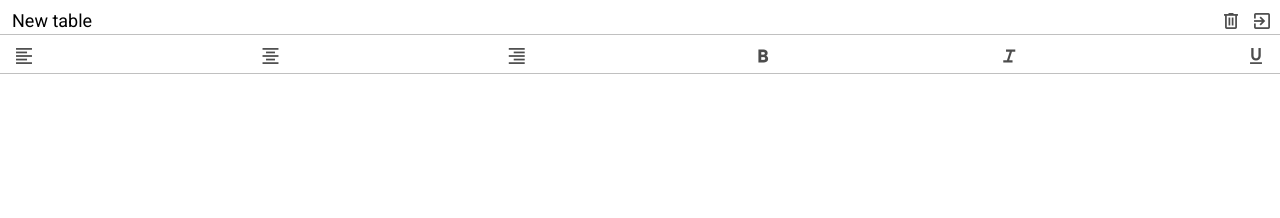
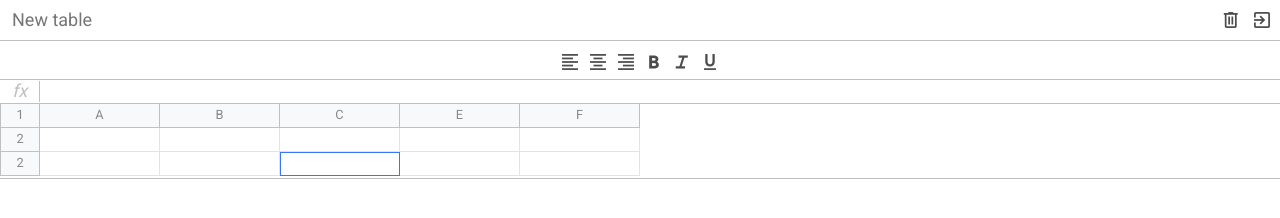
Before and after one commit to guzzun/framework-excel, a website built with webpack: page src/index.html in a window 1280 px wide. Built offline with nearby package versions, Linux system fonts and the light colour scheme; a web font is replaced by a local one.

Commit message:
add table

```diff
--- a/src/index.html
+++ b/src/index.html
@@ -12,9 +12,11 @@
 
 <body>
     <div id="App">
+        <!-- excel -->
         <div class="excel">
+            <!-- excel__header -->
             <div class="excel__header">
-                <input class="input" type="text" value="New table">
+                <input class="input" type="text" placeholder="New table">
                 <div>
                     <div class="button">
                         <span class="material-symbols-outlined">
@@ -28,6 +30,7 @@
                     </div>
                 </div>
             </div>
+            <!-- excel__toolbar -->
             <div class="excel__toolbar">
                 <div class="button">
                     <span class="material-symbols-outlined">
@@ -60,8 +63,46 @@
                     </span>
                 </div>
             </div>
-            <div class="excel__formula"></div>
-            <div class="excel__table"></div>
+            <!-- excel__formula -->
+            <div class="excel__formula">
+                <div class="info">fx</div>
+                <div class="input" contenteditable="true" spellcheck="false"></div>
+            </div>
+            <!-- excel__table -->
+            <div class="excel__table">
+                <div class="row">
+                    <div class="row-info">1</div>
+                    <div class="row-data">
+                        <div class="column">A</div>
+                        <div class="column">B</div>
+                        <div class="column">C</div>
+                        <div class="column">E</div>
+                        <div class="column">F</div>
+                    </div>
+                </div>
+                <!-- row -->
+                <div class="row">
+                    <div class="row-info">2</div>
+                    <div class="row-data">
+                        <div class="cell" contenteditable="true"></div>
+                        <div class="cell" contenteditable="true"></div>
+                        <div class="cell" contenteditable="true"></div>
+                        <div class="cell" contenteditable="true"></div>
+                        <div class="cell" contenteditable="true"></div>
+                    </div>
+                </div>
+                <!-- row -->
+                <div class="row">
+                    <div class="row-info">2</div>
+                    <div class="row-data">
+                        <div class="cell" contenteditable="true"></div>
+                        <div class="cell" contenteditable="true"></div>
+                        <div class="cell selected" contenteditable="true"></div>
+                        <div class="cell" contenteditable="true"></div>
+                        <div class="cell" contenteditable="true"></div>
+                    </div>
+                </div>
+            </div>
         </div>
     </div>
 </body>
--- a/src/scss/_mixins.scss
+++ b/src/scss/_mixins.scss
@@ -1,4 +1,4 @@
-@mixin button ($color:#b23e35) {
+@mixin button ($color:$blue) {
     position: relative;
     height: 24px;
     min-width: 24px;
--- a/src/scss/_variables.scss
+++ b/src/scss/_variables.scss
@@ -1,4 +1,10 @@
 $gray: #C0C0C0;
 $blue: #1a73e8;
-$header-height: 34px;
-$toolbar-height: 40px
+
+$header-height: 40px;
+$toolbar-height: 40px;
+$formula-height: 24px;
+
+$cell-width: 40px;
+$row-height: 24px;
+$column-width: 120px;
--- a/src/scss/formula.scss
+++ b/src/scss/formula.scss
@@ -3,4 +3,31 @@
 
 .excel__formula {
     position: absolute;
+    top: $header-height+$toolbar-height;
+    right: 0;
+    left: 0;
+    height: $formula-height;
+    border-bottom: 1px solid $gray;
+    display: flex;
+    align-items: center;
+
+    .info {
+        min-width: $cell-width;
+        text-align: center;
+        font-size: 18px;
+        font-style: italic;
+        color: $gray;
+        border-right: 1px solid $gray;
+    }
+
+    .input {
+        width: 100%;
+        height: 100%;
+        padding: 4px;
+        font-size: 12px;
+        outline: none;
+        text-wrap: nowrap;
+        white-space: nowrap;
+        overflow: hidden;
+    }
 }
--- a/src/scss/header.scss
+++ b/src/scss/header.scss
@@ -6,11 +6,12 @@
     top: 0;
     right: 0;
     left: 0;
-    padding: 8px 4px 0;
+    padding: 8px 4px;
     height: $header-height;
     display: flex;
     justify-content: space-between;
     align-items: center;
+    align-content: center;
 
     // .excel .excel__header > .input
     & .input {
--- a/src/scss/index.scss
+++ b/src/scss/index.scss
@@ -18,4 +18,8 @@ body {
 
 .excel {
     position: relative;
+    height: 100%;
+    max-width: 100%;
+    font-size: .8rem;
+    color: #888;
 }
--- a/src/scss/table.scss
+++ b/src/scss/table.scss
@@ -3,4 +3,65 @@
 
 .excel__table {
     position: absolute;
+    top: $header-height+$toolbar-height+$formula-height;
+    left: 0;
+    right: 0;
+    padding-bottom: 2px;
+    overflow-x: auto;
+    border-bottom: 1px solid $gray;
+
+    .row {
+        display: flex;
+        flex-direction: row;
+        min-height: 20px;
+        height: $row-height;
+    }
+
+    .row-info {
+        height: 100%;
+        display: flex;
+        justify-content: center;
+        align-items: center;
+        min-width: $cell-width;
+        border: 1px solid $gray;
+        border-top: none;
+
+        background-color: #F8F9FA;
+    }
+
+    .row-data {
+        display: flex;
+    }
+
+    .column {
+        display: flex;
+        justify-content: center;
+        align-items: center;
+        min-width: $cell-width;
+        width: $column-width;
+        height: 100%;
+        border: 1px solid $gray;
+        border-top: none;
+        border-left: none;
+
+        background-color: #F8F9FA;
+    }
+
+    .cell {
+        min-width: $cell-width;
+        padding: 8px;
+        width: $column-width;
+        height: 100%;
+        border: 1px solid #e2e3e3;
+        border-top: none;
+        border-left: none;
+        white-space: nowrap;
+        outline: none;
+
+        &.selected {
+            z-index: 1;
+            border: none;
+            border: 1px solid #3c74ff;
+        }
+    }
 }
--- a/src/scss/toolbar.scss
+++ b/src/scss/toolbar.scss
@@ -11,7 +11,7 @@
     border-bottom: 1px solid $gray;
     padding: 7px 10px;
     display: flex;
-    justify-content: space-between;
+    justify-content: center;
 
     & .button {
         @include button ();
```
